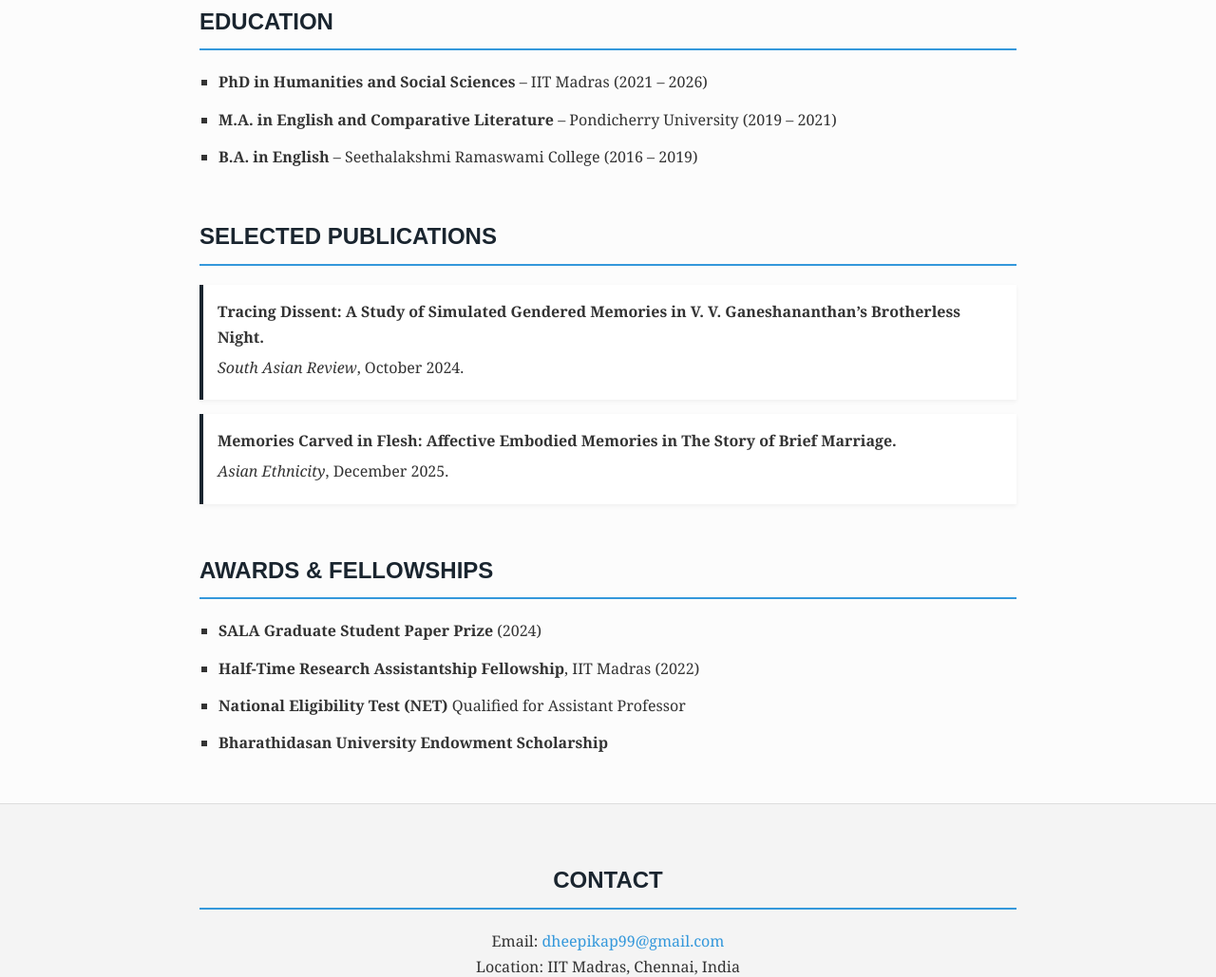
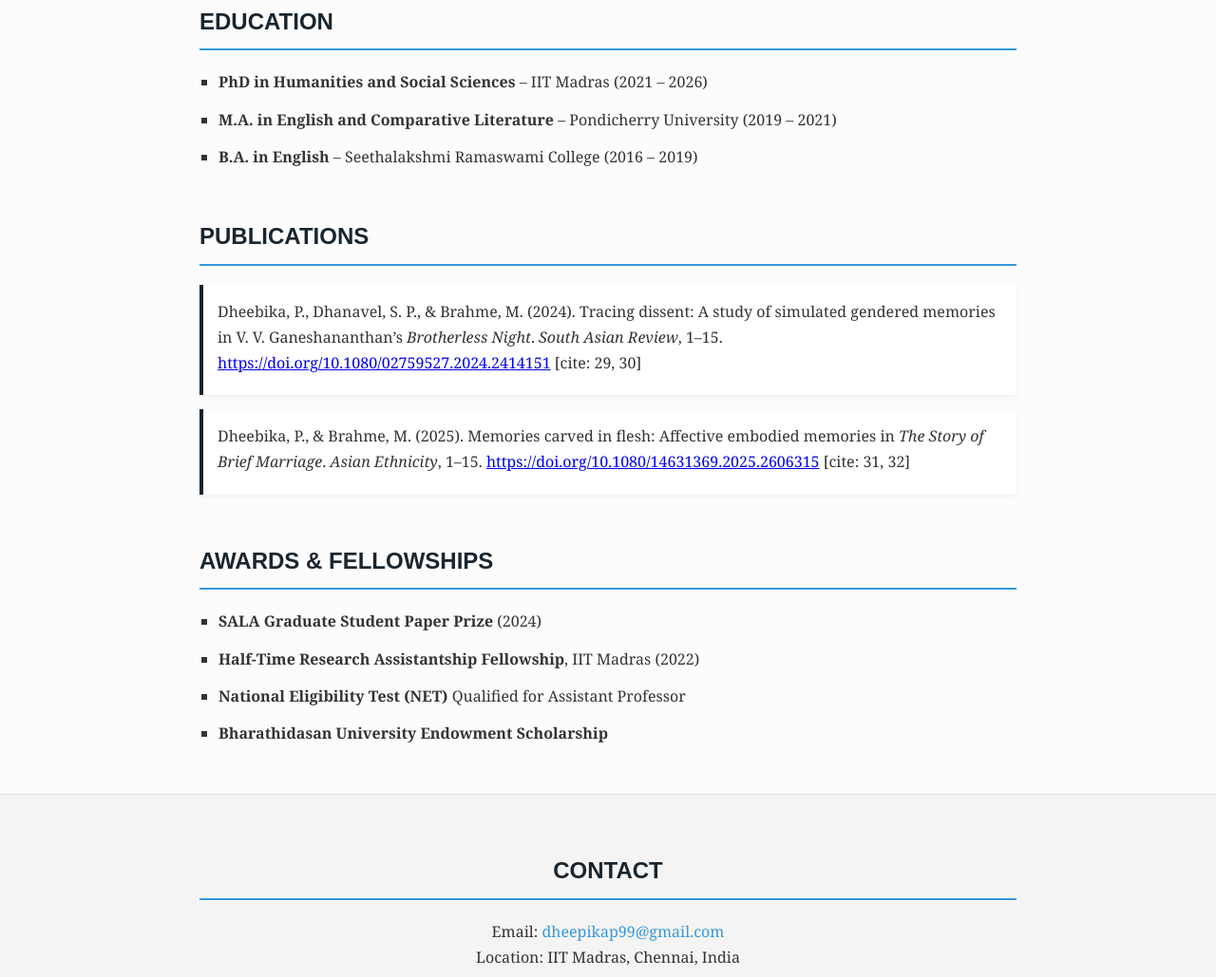
Before and after one commit to DheebikaP/DheebikaP.github.io, a plain HTML site: page index.html in a window 1280 px wide. Shown: the part 724-1753 px from the top of the page at 95% size. Drawn offline with Linux system fonts and the light colour scheme.

Commit message:
Update index.html

```diff
--- a/index.html
+++ b/index.html
@@ -50,14 +50,20 @@
         </section>
 
         <section id="publications">
-            <h2>Selected Publications</h2>
+            <h2>Publications</h2>
             <div class="publication-item">
-                <p><strong>Tracing Dissent: A Study of Simulated Gendered Memories in V. V. Ganeshananthan’s Brotherless Night.</strong></p>
-                <p><em>South Asian Review</em>, October 2024.</p>
+                <p>
+                    Dheebika, P., Dhanavel, S. P., & Brahme, M. (2024). Tracing dissent: A study of simulated gendered memories in V. V. Ganeshananthan’s <em>Brotherless Night</em>.
+                    <em>South Asian Review</em>, 1–15.
+                    <a href="https://doi.org/10.1080/02759527.2024.2414151" target="_blank">https://doi.org/10.1080/02759527.2024.2414151</a> [cite: 29, 30]
+                </p>
             </div>
             <div class="publication-item">
-                <p><strong>Memories Carved in Flesh: Affective Embodied Memories in The Story of Brief Marriage.</strong></p>
-                <p><em>Asian Ethnicity</em>, December 2025.</p>
+                <p>
+                    Dheebika, P., & Brahme, M. (2025). Memories carved in flesh: Affective embodied memories in <em>The Story of Brief Marriage</em>.
+                    <em>Asian Ethnicity</em>, 1–15.
+                    <a href="https://doi.org/10.1080/14631369.2025.2606315" target="_blank">https://doi.org/10.1080/14631369.2025.2606315</a> [cite: 31, 32]
+                </p>
             </div>
         </section>
 
```
